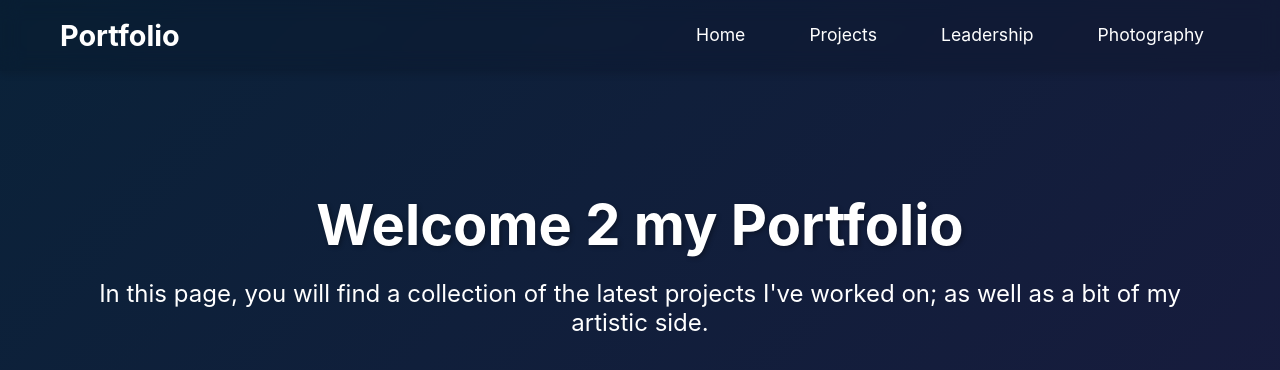
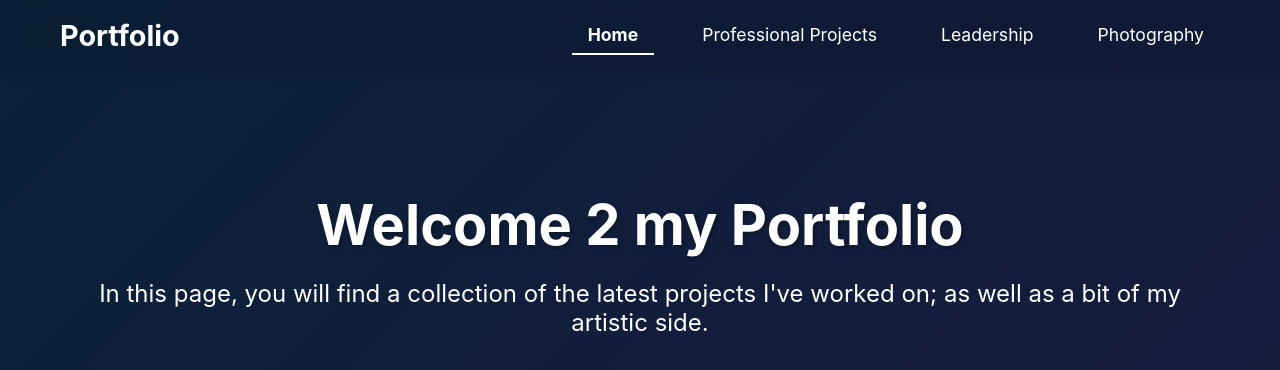
Before and after one commit to bisrqe/portafolio, a React (Vite) app: page / in a window 1280 px wide. Shown: the top 370 px of the page. Built offline with nearby package versions, Linux system fonts and the light colour scheme; no server answers; the database is empty.

Commit message:
Added info

```diff
--- a/src/components/Navigation.css
+++ b/src/components/Navigation.css
@@ -58,7 +58,7 @@
   opacity: 0.8;
   border-bottom-color: white;
 }
-}
+
 
 .nav-link.active {
   border-bottom-color: white;
--- a/src/components/Navigation.jsx
+++ b/src/components/Navigation.jsx
@@ -20,10 +20,10 @@ function Navigation({ currentPath }) {
           </li>
           <li className="nav-item">
             <a
-              href="/personal-projects"
-              className={`nav-link ${currentPath === '/personal-projects' ? 'active' : ''}`}
+              href="/professional-projects"
+              className={`nav-link ${currentPath === '/professional-projects' ? 'active' : ''}`}
             >
-              Projects
+              Professional Projects
             </a>
           </li>
           <li className="nav-item">
--- a/src/components/ProjectManager.jsx
+++ b/src/components/ProjectManager.jsx
@@ -52,7 +52,7 @@ function ProjectManager({ projects, onAdd, onDelete }) {
       {isAdmin && (
         <section className="projects-section">
           <div className="section-header">
-            <h2>My Projects</h2>
+            <h2>Professional Projects</h2>
             <div className="header-buttons">
               <button
                 className="btn-add"
--- a/src/components/ProjectsView.jsx
+++ b/src/components/ProjectsView.jsx
@@ -26,8 +26,8 @@ function ProjectsView({ projects }) {
   return (
     <section className="projects-view-section">
       <div className="view-header">
-        <h2>My Projects</h2>
-        <p>Explore my latest work and projects</p>
+        <h2>Professional Projects</h2>
+        <p>Explore my latest work and projects I've worked on</p>
       </div>
 
       {/* Tag Filter */}
```
